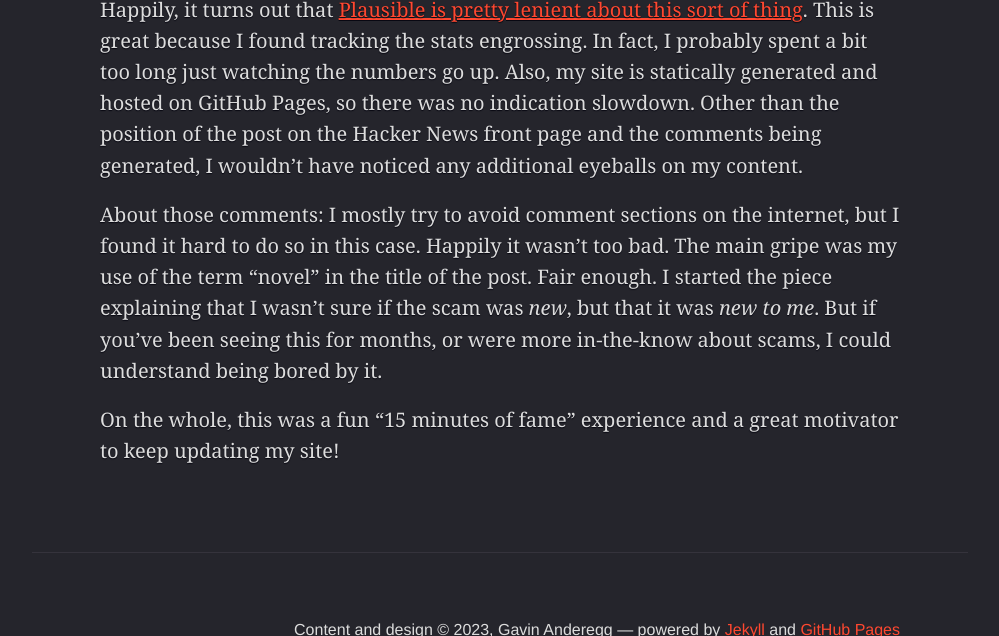
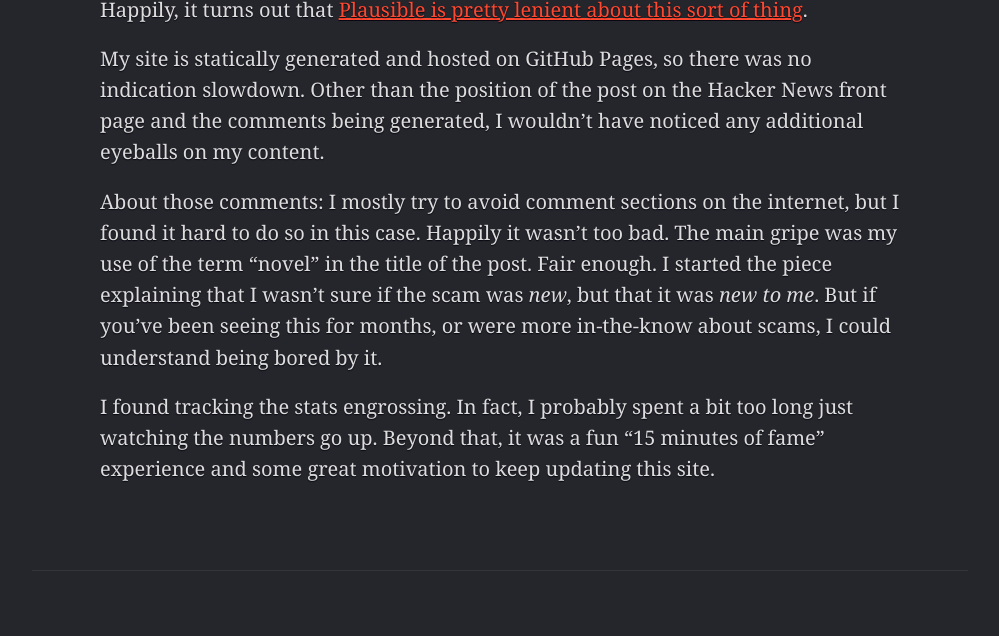
Before and after one commit to gavinanderegg/gavinanderegg.github.io, a Jekyll site: the page built from _posts/2023-02-08-hacker-news-sent-some-traffic.md, in a window 1280 px wide and 900 px high, scrolled down 1140 px, cut to the strip 264-900 px from the top of the window. Shown: the whole strip, without its empty margins (140-1139 px from the left). Built offline with Jekyll 4.4.1, drawn with Linux system fonts in a browser that asks for light colours.

Commit message:
Some editing on the HN 1 post

```diff
--- a/_posts/2023-02-08-hacker-news-sent-some-traffic.md
+++ b/_posts/2023-02-08-hacker-news-sent-some-traffic.md
@@ -13,8 +13,10 @@ I’m using [Plausible’s smallest plan](https://plausible.io/#pricing). I don
 
 <img src="https://anderegg.s3.amazonaws.com/hn-stats-spike.png" width="1083" height="353" style="margin: auto; border: 4px solid #556;" alt="A chart from Plausible.io showing a large traffic spike.">
 
-Happily, it turns out that [Plausible is pretty lenient about this sort of thing](https://plausible.io/docs/subscription-plans#what-happens-if-i-go-over-my-monthly-page-views-limit). This is great because I found tracking the stats engrossing. In fact, I probably spent a bit too long just watching the numbers go up. Also, my site is statically generated and hosted on GitHub Pages, so there was no indication slowdown. Other than the position of the post on the Hacker News front page and the comments being generated, I wouldn't have noticed any additional eyeballs on my content.
+Happily, it turns out that [Plausible is pretty lenient about this sort of thing](https://plausible.io/docs/subscription-plans#what-happens-if-i-go-over-my-monthly-page-views-limit).
+
+My site is statically generated and hosted on GitHub Pages, so there was no indication slowdown. Other than the position of the post on the Hacker News front page and the comments being generated, I wouldn't have noticed any additional eyeballs on my content.
 
 About those comments: I mostly try to avoid comment sections on the internet, but I found it hard to do so in this case. Happily it wasn't too bad. The main gripe was my use of the term “novel” in the title of the post. Fair enough. I started the piece explaining that I wasn’t sure if the scam was *new*, but that it was *new to me*. But if you’ve been seeing this for months, or were more in-the-know about scams, I could understand being bored by it.
 
-On the whole, this was a fun "15 minutes of fame" experience and a great motivator to keep updating my site!
+I found tracking the stats engrossing. In fact, I probably spent a bit too long just watching the numbers go up. Beyond that, it was a fun "15 minutes of fame" experience and some great motivation to keep updating this site.
```
